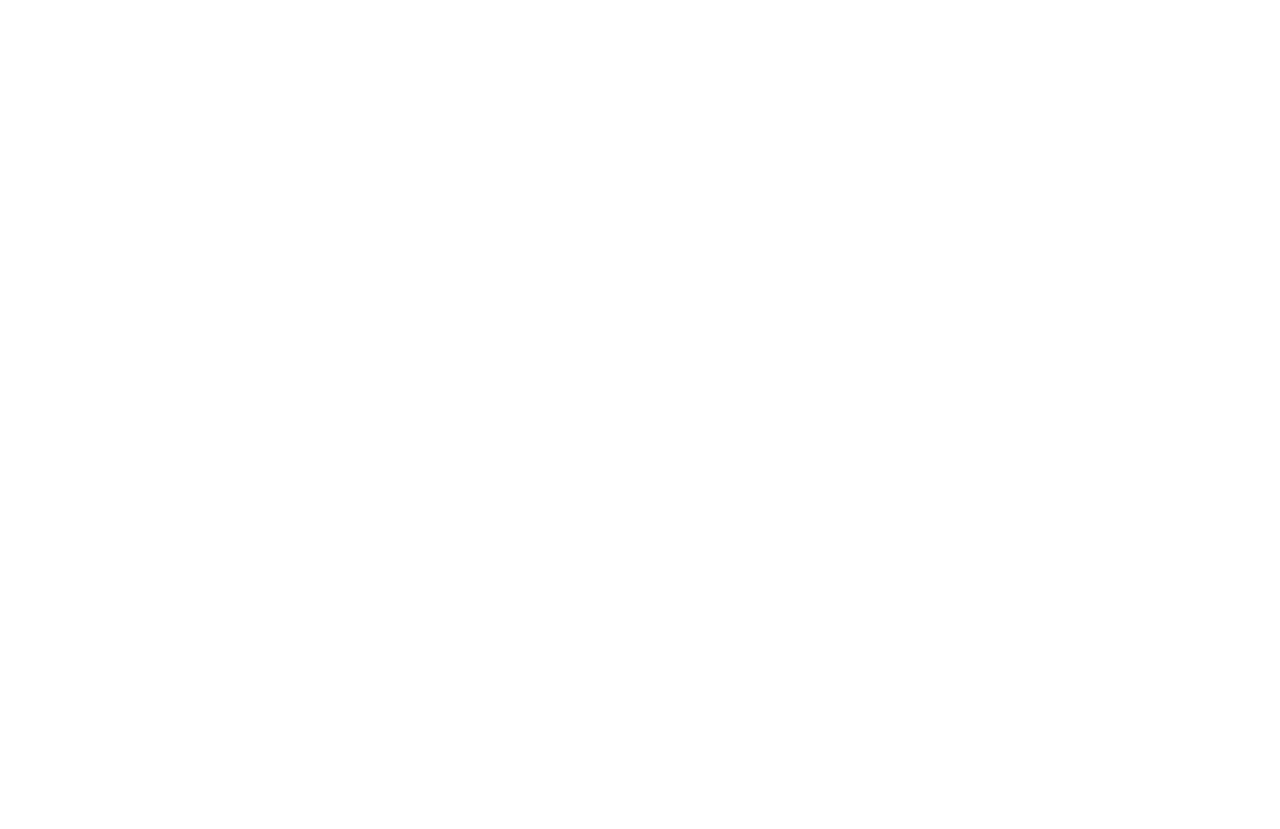
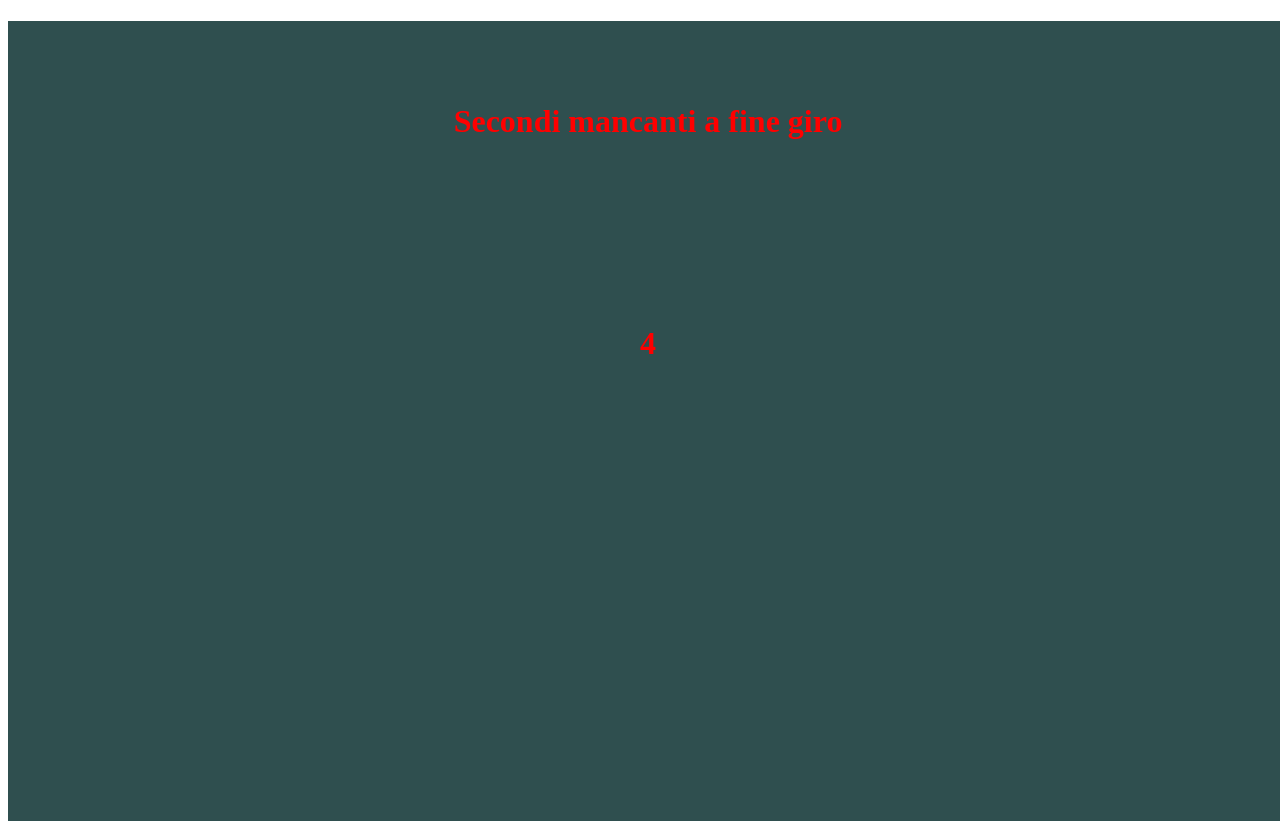
Before and after one commit to Bbxblack00/esercizio10-js, a plain HTML site: page index.html in a window 1280 px wide. Before the commit the page ends 800 px from the top, so only its background shows below. Drawn offline with Linux system fonts and the light colour scheme.

Commit message:
esercizio live

```diff
--- a/css/main.css
+++ b/css/main.css
@@ -0,0 +1,11 @@
+.container{
+  height: 100vh;
+  width: 100vw;
+  background-color: darkslategray;
+}
+
+.ti{
+  text-align: center;
+  line-height: 25vh;
+  color: red;
+}
--- a/index.html
+++ b/index.html
@@ -3,12 +3,17 @@
   <head>
     <meta charset="utf-8">
     <title></title>
-    <link rel="stylesheet" href="/css/main.css">
+    <link rel="stylesheet" href="css/main.css">
   </head>
   <body>
 
+    <div class="container">
+
+      <h1 class="ti"> Secondi mancanti a fine giro</h1>
+      <h1 id="title" class="ti"></h1>
+
+    </div>
+
   </body>
-  <script src="js/script.js">
-
-  </script>
+  <script src="js/script.js"></script>
 </html>
--- a/js/script.js
+++ b/js/script.js
@@ -1,4 +1,48 @@
-function test() {
-  value = 10;
-  console.log('in test value', value);
+//
+//
+// function delayed() {
+//
+//   console.log('delay of 3000ms (3s)');
+//
+// }
+//
+//
+// function init() {
+//
+//   setTimeout(delayed, 3000); // richiama una funzione, con un timer settato in milli secondi;
+//
+// }
+//
+// init();
+
+
+
+
+// - alert con "fine giro" dopo 10 secondi (setTimeout)
+// - stampare in pagina cronometro che arriva a 10 secondi (setInterval)
+
+
+// zona variabili
+var seconds = 0;
+var clock;
+
+
+// zona funzioni
+function cronometer() {
+  document.getElementById('title').innerHTML = seconds++;
+
+  if (seconds > 10) {
+    clearInterval(clock);
+    document.getElementById('title').innerHTML = 'fine giro';
+    alert('fine giro');
+  }
+
 }
+
+function laps() {
+  clock = setInterval(cronometer, 1000);
+}
+
+
+// ciamata ed esecuzioni delle funzioi
+laps();
```
